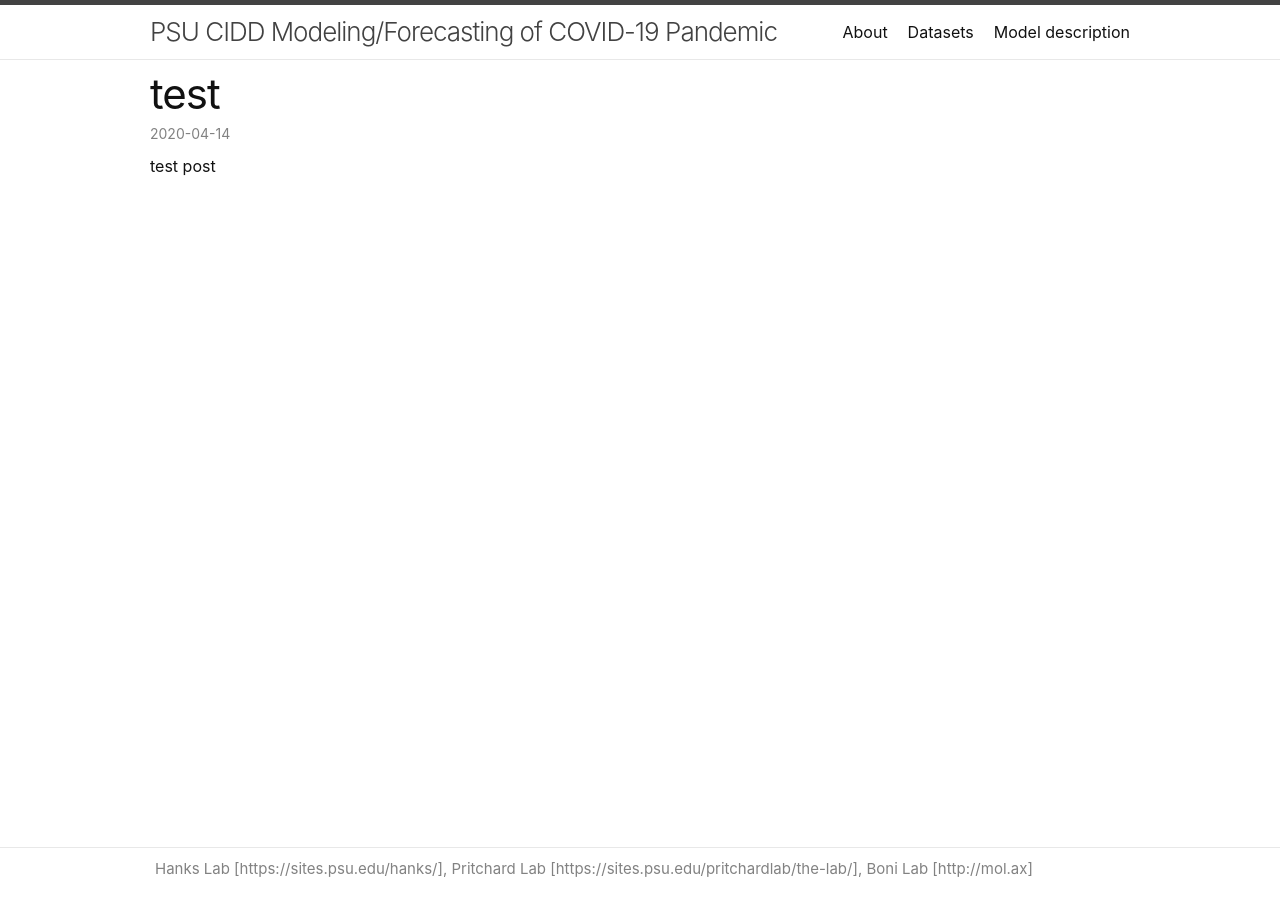
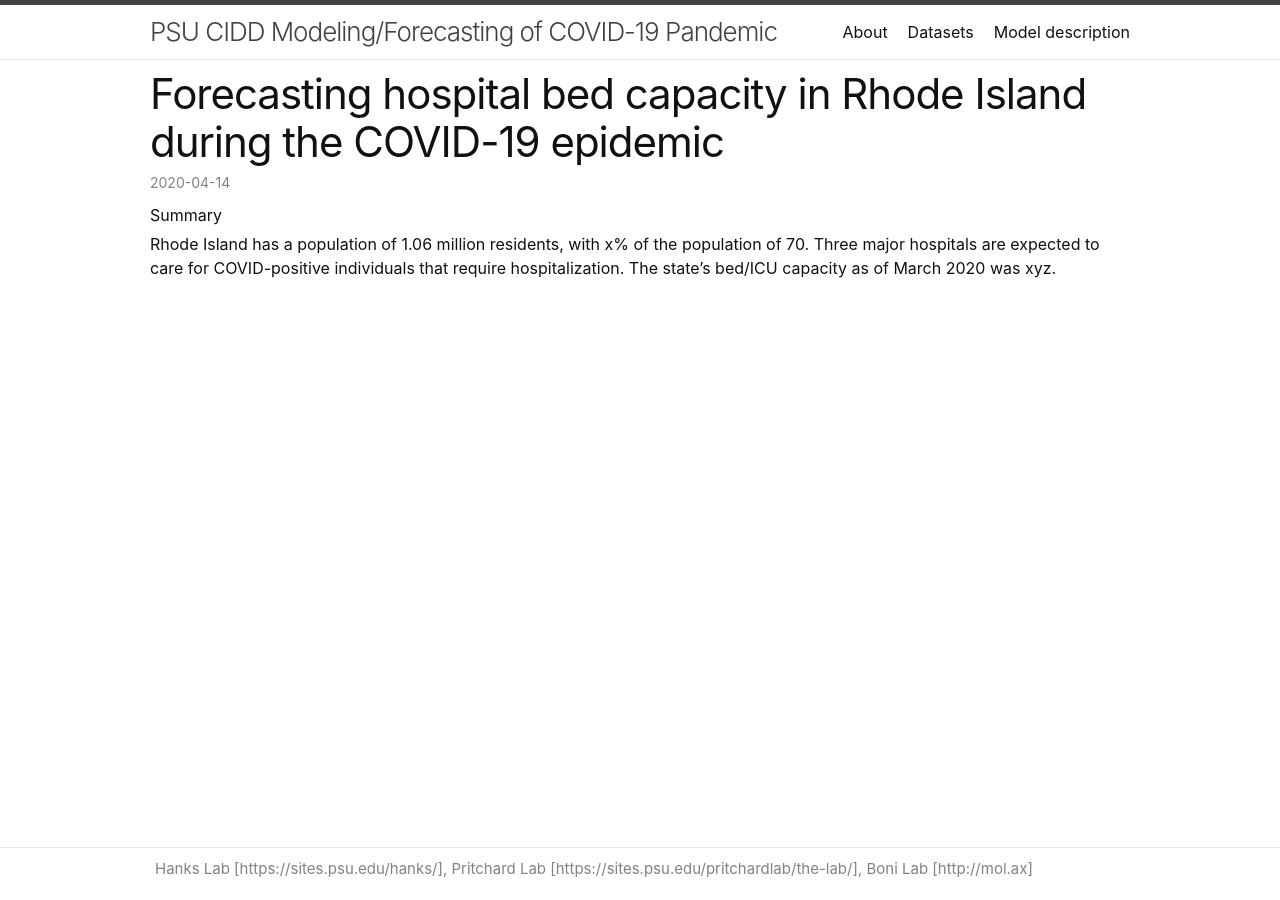
Before and after one commit to maciekboni/maciekboni.github.io, a Jekyll site: the page built from _posts/2020-04-14-test.md, in a window 1280 px wide. Built offline with Jekyll 4.4.1, drawn with Linux system fonts in a browser that asks for light colours.

Commit message:
Update 2020-04-14-test.md

```diff
--- a/_posts/2020-04-14-test.md
+++ b/_posts/2020-04-14-test.md
@@ -1,7 +1,9 @@
 ---
 # front matter
-title: test
+title: Forecasting hospital bed capacity in Rhode Island during the COVID-19 epidemic
 # permalink: /posts/:title
 ---
 
-test post
+Summary
+
+Rhode Island has a population of 1.06 million residents, with x% of the population of 70. Three major hospitals are expected to care for COVID-positive individuals that require hospitalization. The state's bed/ICU capacity as of March 2020 was xyz.
```
